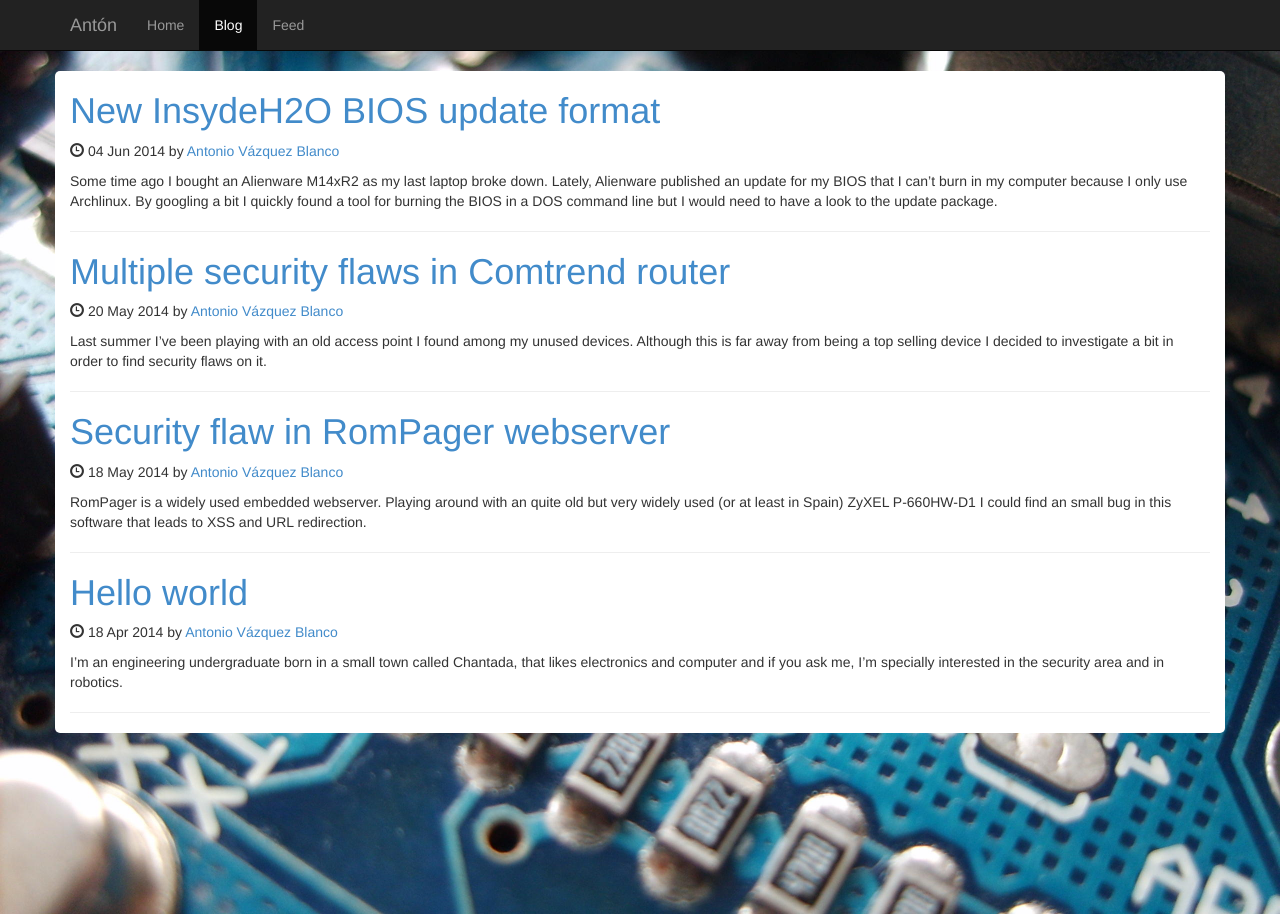
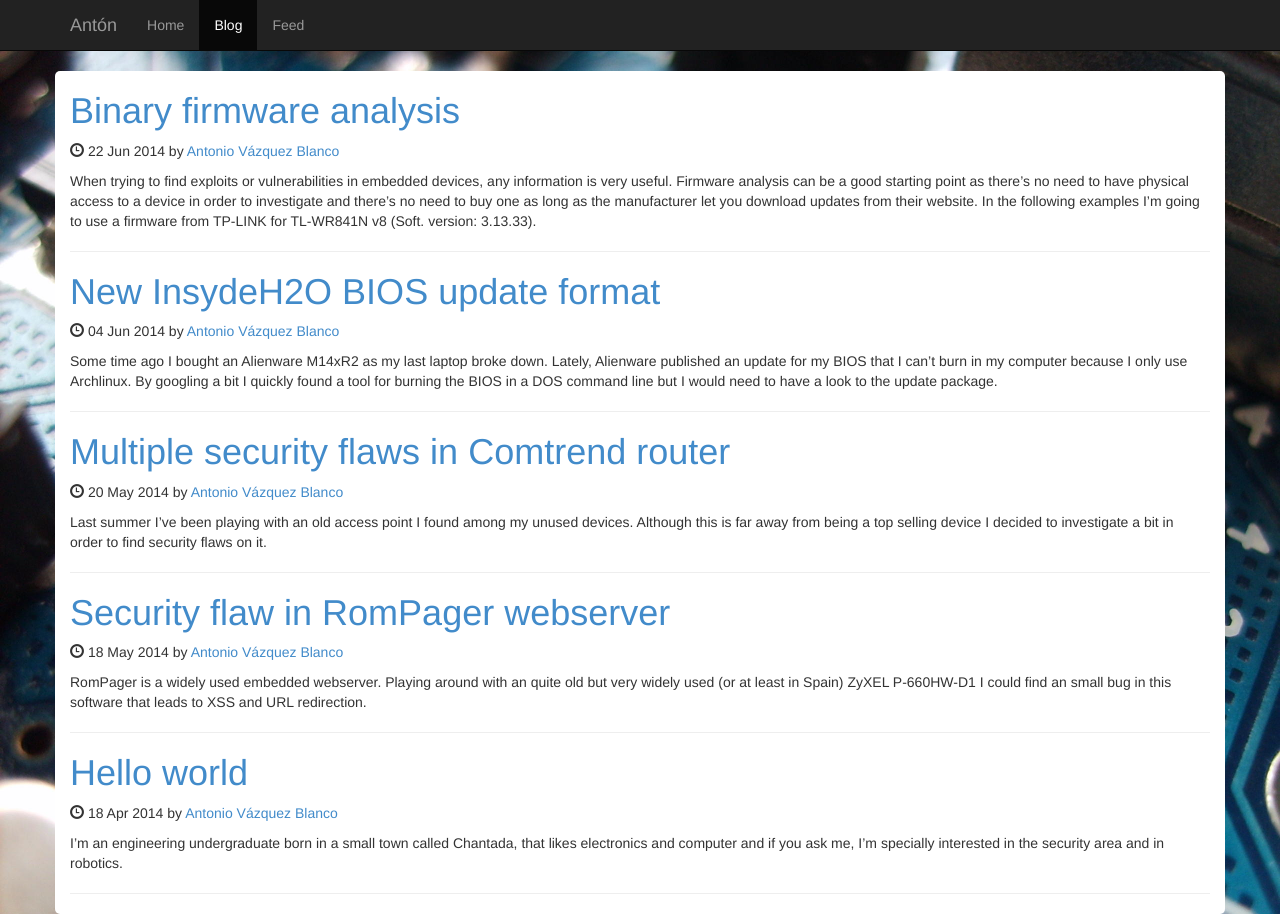
Before and after one commit to antoniovazquezblanco/antoniovazquezblanco.github.io, a Jekyll site: the page built from blog.html, in a window 1280 px wide. Built offline with Jekyll 4.4.1, drawn with Linux system fonts in a browser that asks for light colours; Markdown is read by kramdown in place of the engine named in the settings.

Commit message:
New post.

````diff
--- a/_posts/DRAFT-Binary-firmware-analysis.md
+++ b/_posts/2014-06-22-Binary-firmware-analysis.md
@@ -1,17 +1,22 @@
 ---
 layout: post
 title: Binary firmware analysis
-picture: /images/posts/2014-
+picture: /images/posts/2014-06-22-HexEdit.png
 keywords: binary analisys, firmware, signatures, security, tutorial, hacking
 ---
 
-When trying to find exploits or vulnerabilities in embedded devices, any information can be useful.
+When trying to find exploits or vulnerabilities in embedded devices, any information is very useful.
 
-Firmware analysis can be very useful as there's no need to have physical access to a device in order to investigate and there's no need to buy one as long as the manufacturer let you download updates from their website.
+Firmware analysis can be a good starting point as there's no need to have physical access to a device in order to investigate and there's no need to buy one as long as the manufacturer let you download updates from their website.
 
 In the following examples I'm going to use a firmware from TP-LINK for [TL-WR841N v8 (Soft. version: 3.13.33)](http://www.tp-link.com/ar/support/download/?model=TL-WR841N&version=V8#tbl_j).
 
-In the past I started using the "strings" command in order to find usual signatures like "sqfs" or its variants for squash filesystems.
+<!--more-->
+
+![hexeditor](/images/posts/2014-06-22-HexEdit.png "HexEdit")
+
+Hex editors can be very useful for some things but when you are trying to search for some file signatures and you have a list of over 50 of them, they become tedious and repetitive so in the past I started using the
+"strings" command in order to find usual signatures like "sqfs" or its variants for squash filesystems. This enabled me to automate signature finding with bash scripts very easely.
 
 ```bash
 $ strings WR841N_v8_en_3.13.33.bin | grep sq
````
Also changed, not shown: images/posts/2014-06-22-HexEdit.png (added).
